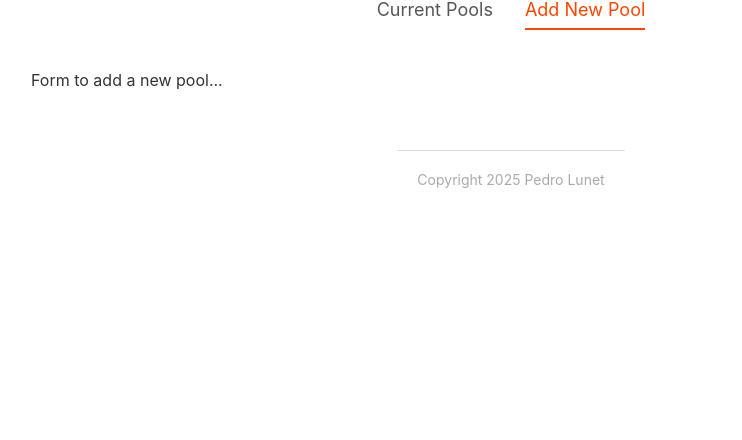
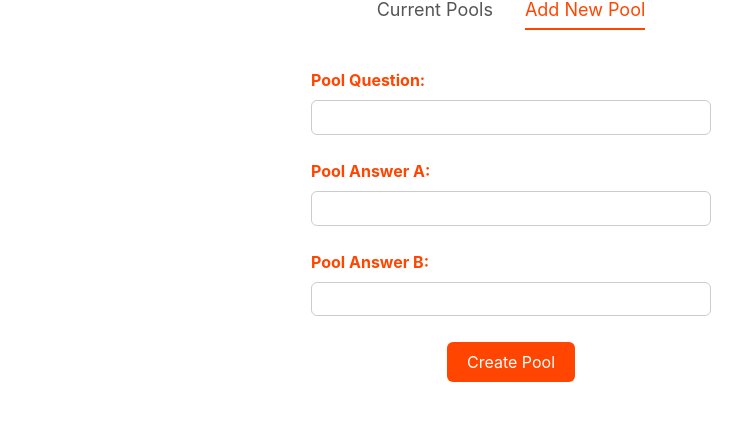
Before and after one commit to PedroLunet/svelteTutorial, a Svelte app in the folder sveltePools/: page / in a window 1280 px wide. Both pictures are taken after a click on the item "Add New Pool". Shown: the part 179-619 px from the top of the page, without its empty margins (129-871 px from the left). Built offline with nearby package versions, Linux system fonts and the light colour scheme.

Commit message:
Pool Form Component

```diff
--- a/sveltePools/src/App.svelte
+++ b/sveltePools/src/App.svelte
@@ -1,6 +1,7 @@
 <script>
 	import Header from './components/Header.svelte';
 	import Footer from './components/Footer.svelte';
+	import CreatePoolForm from './components/CreatePoolForm.svelte';
 	import Tabs from './shared/Tabs.svelte';
 
 	//tabs
@@ -19,7 +20,7 @@
 		<p>Displaying current pools...</p>
 	{:else if activeItem === 'Add New Pool'}
 		<!-- Add New Pool content goes here -->
-		<p>Form to add a new pool...</p>
+		<CreatePoolForm />
 	{/if}
 </main>
 <Footer />
--- /dev/null
+++ b/sveltePools/src/components/CreatePoolForm.svelte
@@ -0,0 +1,53 @@
+<script>
+	let fields = { question: '', answerA: '', answerB: '' };
+
+	const handleSubmit = () => {
+		console.log('Form submitted:', fields);
+		fields = { question: '', answerA: '', answerB: '' };
+	};
+</script>
+
+<form on:submit|preventDefault={handleSubmit}>
+	<div class="form-field">
+		<label for="question">Pool Question:</label>
+		<input type="text" id="question" bind:value={fields.question} />
+	</div>
+	<div class="form-field">
+		<label for="answer-a">Pool Answer A:</label>
+		<input type="text" id="answer-a" bind:value={fields.answerA} />
+	</div>
+	<div class="form-field">
+		<label for="answer-b">Pool Answer B:</label>
+		<input type="text" id="answer-b" bind:value={fields.answerB} />
+	</div>
+	<button>Create Pool</button>
+</form>
+
+<style>
+	form {
+		width: 400px;
+		margin: 0 auto;
+		text-align: center;
+	}
+	.form-field {
+		margin: 18px auto;
+	}
+	input {
+		width: 100%;
+		border-radius: 6px;
+	}
+	label {
+		margin: 10px auto;
+		text-align: left;
+		color: orangered;
+		font-weight: bold;
+	}
+	button {
+		background-color: orangered;
+		color: white;
+		border: none;
+		padding: 10px 20px;
+		border-radius: 6px;
+		cursor: pointer;
+	}
+</style>
```
